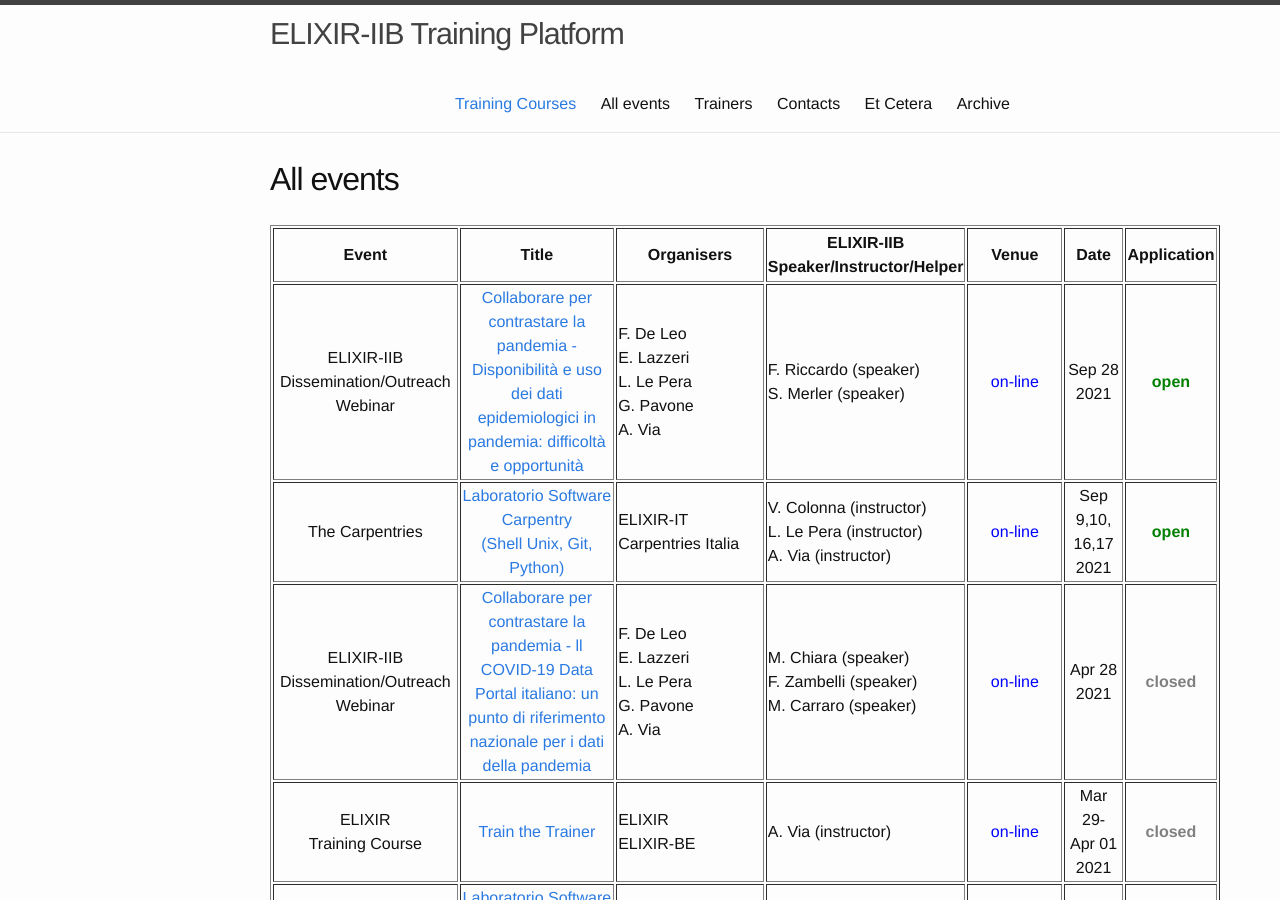
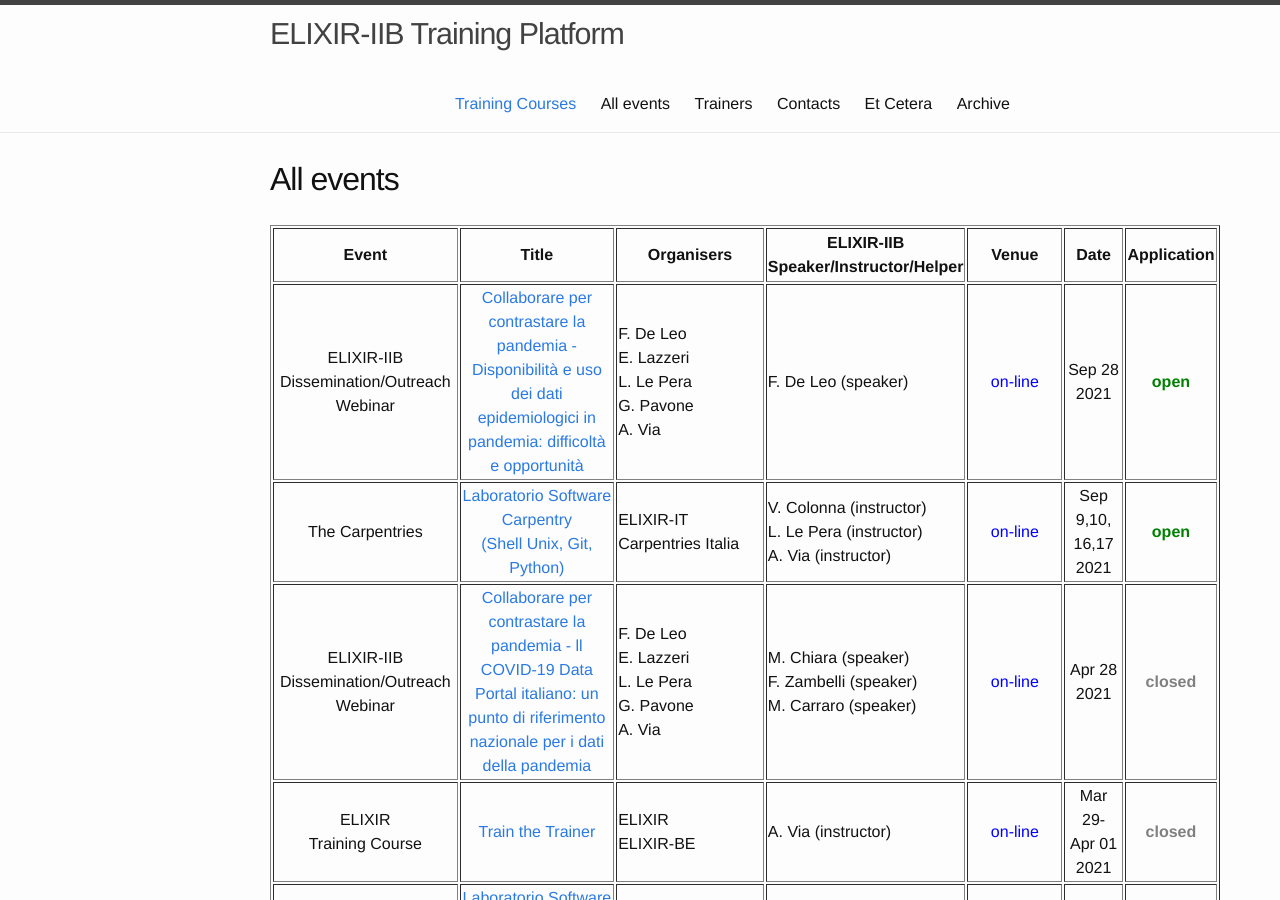
Before and after one commit to ELIXIR-IIB-training/website, a Jekyll site: the page built from _pages/01-all_events.md, in a window 1280 px wide and 900 px high. Built offline with Jekyll 4.4.1, drawn with Linux system fonts in a browser that asks for light colours.

Commit message:
Update speaker column

```diff
--- a/_pages/01-all_events.md
+++ b/_pages/01-all_events.md
@@ -18,7 +18,7 @@ permalink: /all_events/
 	<td height="50" align="center">ELIXIR-IIB Dissemination/Outreach<br>Webinar</td>
    <td height="50" width="220" align="center"><a href="https://www.cnr.it/it/evento/17404">Collaborare per contrastare la pandemia - Disponibilità e uso dei dati epidemiologici in pandemia: difficoltà e opportunità</a></td>
    <td height="50" width="150">F. De Leo<br>E. Lazzeri<br>L. Le Pera<br>G. Pavone<br>A. Via</td>
-   <td height="50" width="150">F. Riccardo (speaker)<br>S. Merler (speaker)</td>
+   <td height="50" width="150">F. De Leo (speaker)</td>
    <td height="50" align="center"><font color="blue">on-line</font></td>
    <td height="50" width="75" align="center">Sep 28<br>2021</td>
    <td height="50" align="center"><font color="green"><b>open</b></font></td>
```
